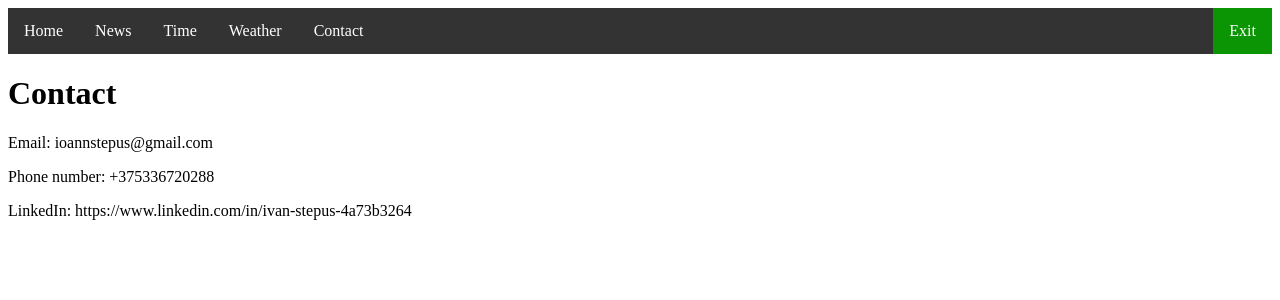
After one commit to IvanStepus/Educational_Flask, a Flask app: page /contact in a window 1280 px wide. The commit adds this page. Shown: the top 300 px of the page. Run offline with Flask 3, Linux system fonts and the light colour scheme.

Commit message:
Added readme and contact page

```diff
--- a/app.py
+++ b/app.py
@@ -8,6 +8,7 @@ app = Flask(__name__)
 @app.route('/news')
 def news_page():
     return render_template("news_page.html")
+
 
 @app.route('/weather')
 def weather_page():
@@ -27,6 +28,9 @@ def time_page():
     return render_template('time_page.html', my_current_time=ctime())
 
 
+@app.route('/contact')
+def contact_page():
+    return render_template('contact_page.html')
 
 
 @app.route('/exit')
--- a/templates/base.html
+++ b/templates/base.html
@@ -37,7 +37,7 @@
     <li><a href="/news">News</a></li>
     <li><a href="/time">Time</a></li>
     <li><a href="/weather">Weather</a></li>
-    <li><a href="#contact">Contact</a></li>
+    <li><a href="/contact">Contact</a></li>
     <li style="float:right"><a class="active" href="/exit">Exit</a></li>
 
 </ul>
--- /dev/null
+++ b/templates/contact_page.html
@@ -0,0 +1,13 @@
+{% extends "base.html" %}
+
+{% block title %}
+    Contact
+{% endblock %}
+
+{% block data_position %}
+    <h1>Contact</h1>
+    <p>Email: ioannstepus@gmail.com</p>
+    <p>Phone number: +375336720288</p>
+    <p>LinkedIn: https://www.linkedin.com/in/ivan-stepus-4a73b3264</p>
+
+{% endblock %}
--- a/templates/weather_page.html
+++ b/templates/weather_page.html
@@ -22,7 +22,7 @@
                     const temperature = data.main.temp;
                     const description = data.weather[0].description;
                     const cityInfoDiv = document.createElement("div");
-                    cityInfoDiv.innerHTML = `Температура в ${city} ${temperature} градусов Цельсия, ${description}.`;
+                    cityInfoDiv.innerHTML = `Температура в ${city} ${temperature} градусов Цельсия`;
                     weatherInfoDiv.appendChild(cityInfoDiv);
                 })
                 .catch(error => console.log(error));
```
Also changed, not shown: README.md (added).
